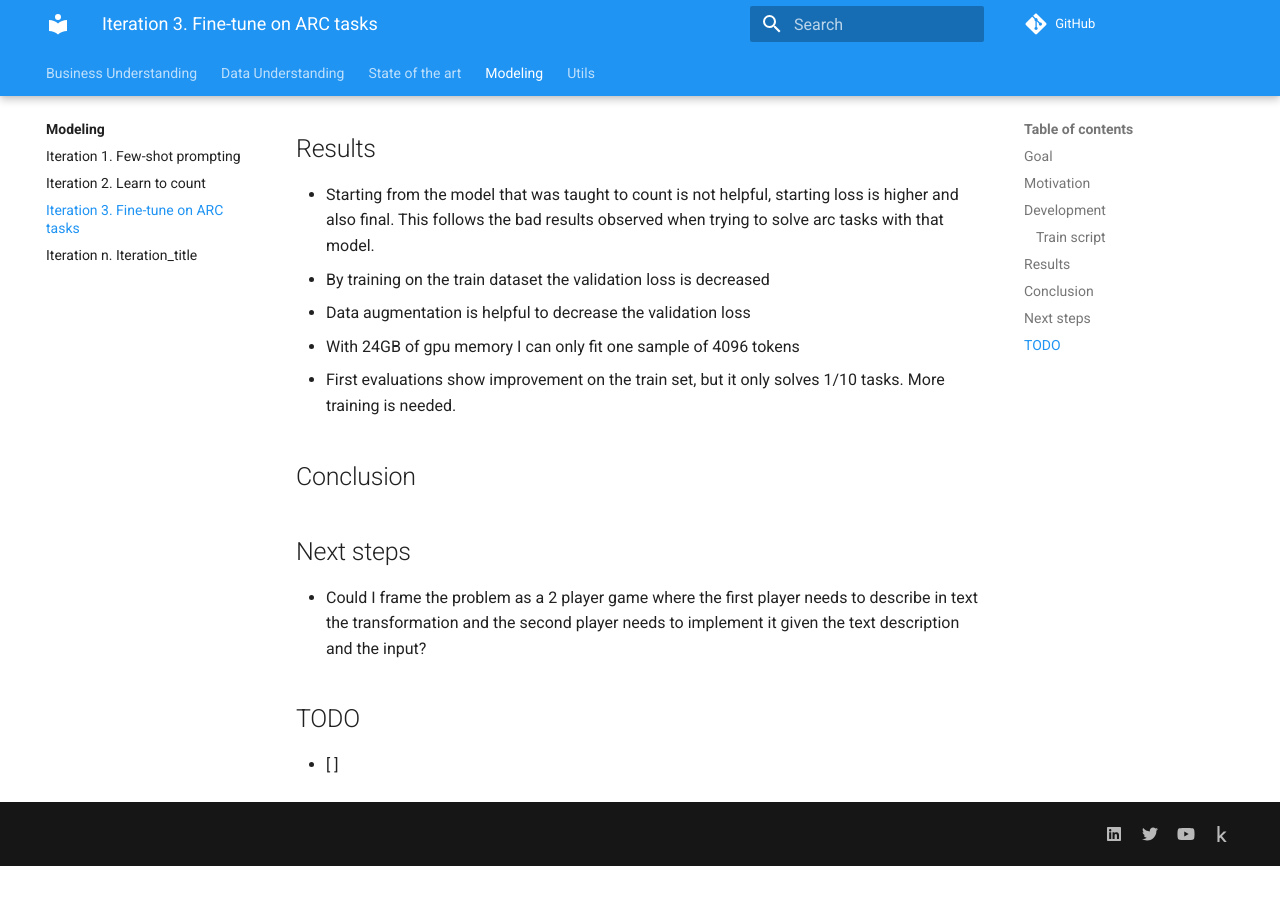
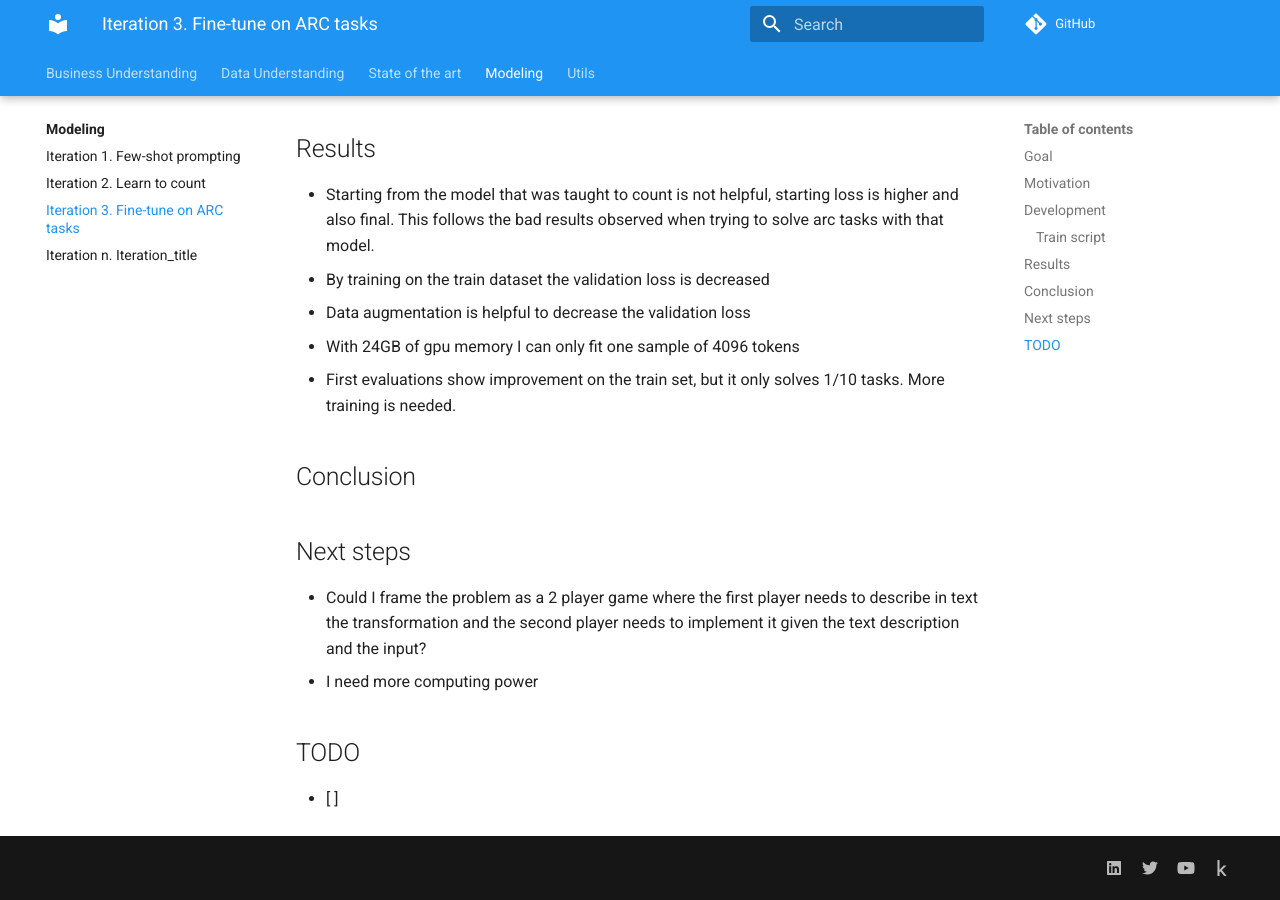
Before and after one commit to zhengjunyao-work/arc24, an MkDocs documentation site: the page built from docs/modeling/Iteration_03_fine-tune_on_arc.md, in a window 1280 px wide and 900 px high, scrolled down 1014 px. Built offline with MkDocs 1.6.1 and Material for MkDocs 9.7.7, drawn with Linux system fonts in a browser that asks for light colours; comment, search, counter and statistics services are not loaded; before the commit the page ends 1880 px from its top, so only the background shows below that.

```diff
--- a/docs/modeling/Iteration_03_fine-tune_on_arc.md
+++ b/docs/modeling/Iteration_03_fine-tune_on_arc.md
@@ -52,6 +52,7 @@
 
 - Could I frame the problem as a 2 player game where the first player needs to describe in text the
   transformation and the second player needs to implement it given the text description and the input?
+- I need more computing power
 
 ## TODO
 
```
Also changed, not shown: 1 other file.
